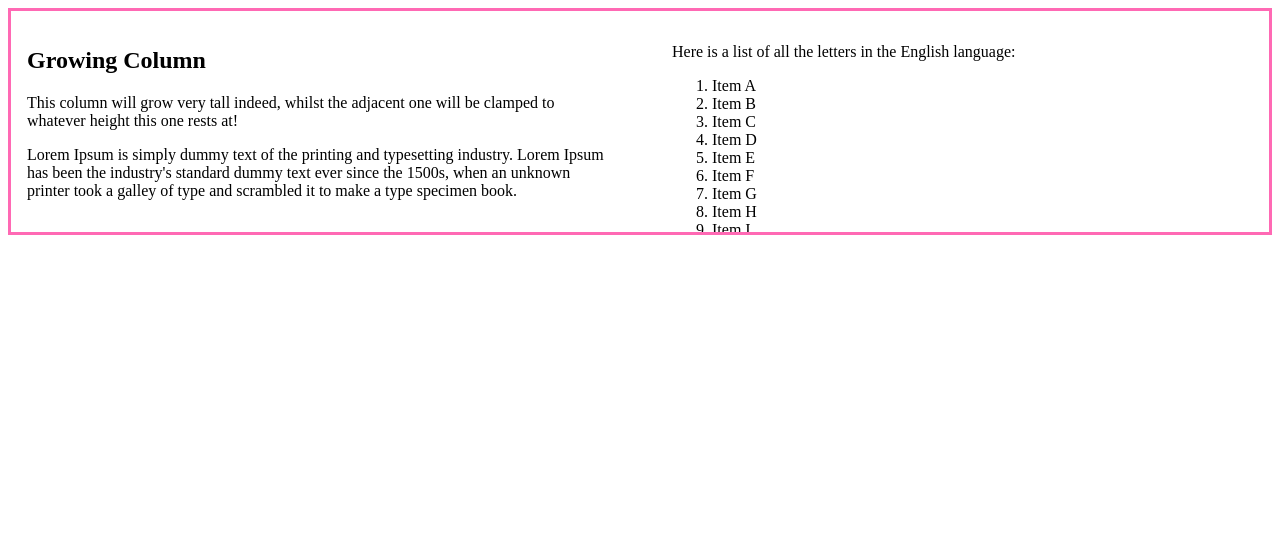
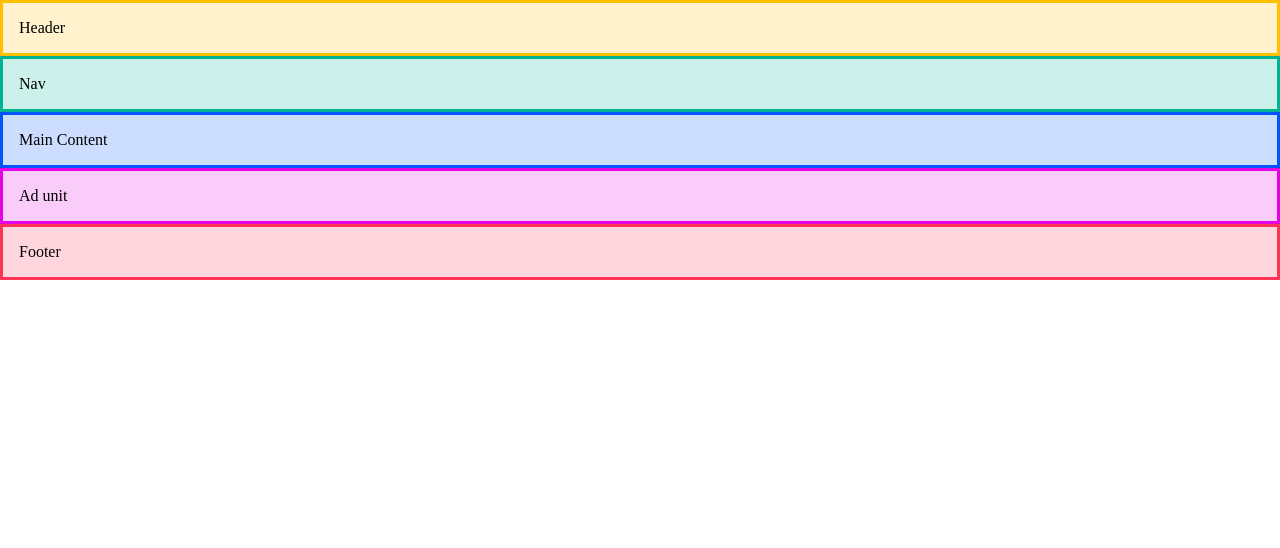
Before and after one commit to Caponezed/CSS-FOR-JS-DEVELOPERS, a plain HTML site: page index.html in a window 1280 px wide. Drawn offline with Linux system fonts and the light colour scheme.

Commit message:
2 files modified

```diff
--- a/index.html
+++ b/index.html
@@ -1,72 +1,21 @@
-<html>
+<!DOCTYPE html>
+<html lang="en">
   <head>
     <meta charset="UTF-8" />
-    <script src="script.js"></script>
-    <!-- <link rel="stylesheet" type="text/css" href="styles.css"> -->
+    <meta http-equiv="X-UA-Compatible" content="IE=edge" />
+    <meta name="viewport" content="width=device-width, initial-scale=1.0" />
+    <title>CSS STUDYING</title>
+    <link rel="stylesheet" href="https://github.com/Caponezed/CSS-FOR-JS-DEVELOPERS/blob/d34ee22bbb67d23cf6079ecb410025e27872e5b6/styles.css">
   </head>
   <body>
-  <style>
-  section {
-    display: flex;
-    overflow: auto;
-    gap: 32px;
-    border: 3px solid hotpink;
-  }
-
-  .col {
-    flex: 1;
-    padding: 16px;
-  }
-
-  section .col:first-child {
-    position: sticky;
-    top: 0;
-  }
-
-  section .col:last-of-type {
-    height: 0px;
-  }
-</style>
-
-<section>
-  <div class="col">
-    <h1>Growing Column</h1>
-    <p>This column will grow very tall indeed, whilst the adjacent one will be clamped to whatever height this one rests at!</p>
-    <p>Lorem Ipsum is simply dummy text of the printing and typesetting industry. Lorem Ipsum has been the industry's standard dummy text ever since the 1500s, when an unknown printer took a galley of type and scrambled it to make a type specimen book.</p>
-  </div>
-
-  <div class="col">
-    <p>Here is a list of all the letters in the English language:</p>
-
-    <ol>
-      <li>Item A</li>
-      <li>Item B</li>
-      <li>Item C</li>
-      <li>Item D</li>
-      <li>Item E</li>
-      <li>Item F</li>
-      <li>Item G</li>
-      <li>Item H</li>
-      <li>Item I</li>
-      <li>Item J</li>
-      <li>Item K</li>
-      <li>Item L</li>
-      <li>Item M</li>
-      <li>Item N</li>
-      <li>Item O</li>
-      <li>Item P</li>
-      <li>Item Q</li>
-      <li>Item R</li>
-      <li>Item S</li>
-      <li>Item T</li>
-      <li>Item U</li>
-      <li>Item V</li>
-      <li>Item W</li>
-      <li>Item X</li>
-      <li>Item Y</li>
-      <li>Item Z</li>
-    </ol>
-  </div>
-</section>
+    <div class="wrapper">
+      <header class="box">Header</header>
+      <section class="middle">
+        <nav class="box">Nav</nav>
+        <main class="box">Main Content</main>
+        <aside class="box">Ad unit</aside>
+      </section>
+      <footer class="box">Footer</footer>
+    </div>
   </body>
 </html>
--- a/styles.css
+++ b/styles.css
@@ -1,15 +1,38 @@
-body {
-  height: 350vh;
+* {
+  box-sizing: border-box;
 }
 
-p,
-h1 {
+body {
   margin: 0;
   padding: 0;
 }
 
-h1,
-p,
-li {
-  margin-bottom: 16px;
+header.box {
+  border-color: hsl(45deg 100% 50%);
+  background-color: hsl(45deg 100% 50% / 0.2);
 }
+
+.box {
+  border: 3px solid;
+  padding: 16px;
+}
+
+footer.box {
+  border-color: hsl(350deg 100% 60%);
+  background-color: hsl(350deg 100% 60% / 0.2);
+}
+
+nav.box {
+  border-color: hsl(170deg 100% 35%);
+  background-color: hsl(170deg 100% 35% / 0.2);
+}
+
+main.box {
+  border-color: hsl(220deg 100% 50%);
+  background-color: hsl(220deg 100% 50% / 0.2);
+}
+
+aside.box {
+  border-color: hsl(300deg 100% 45%);
+  background-color: hsl(300deg 100% 45% / 0.2);
+}
```
